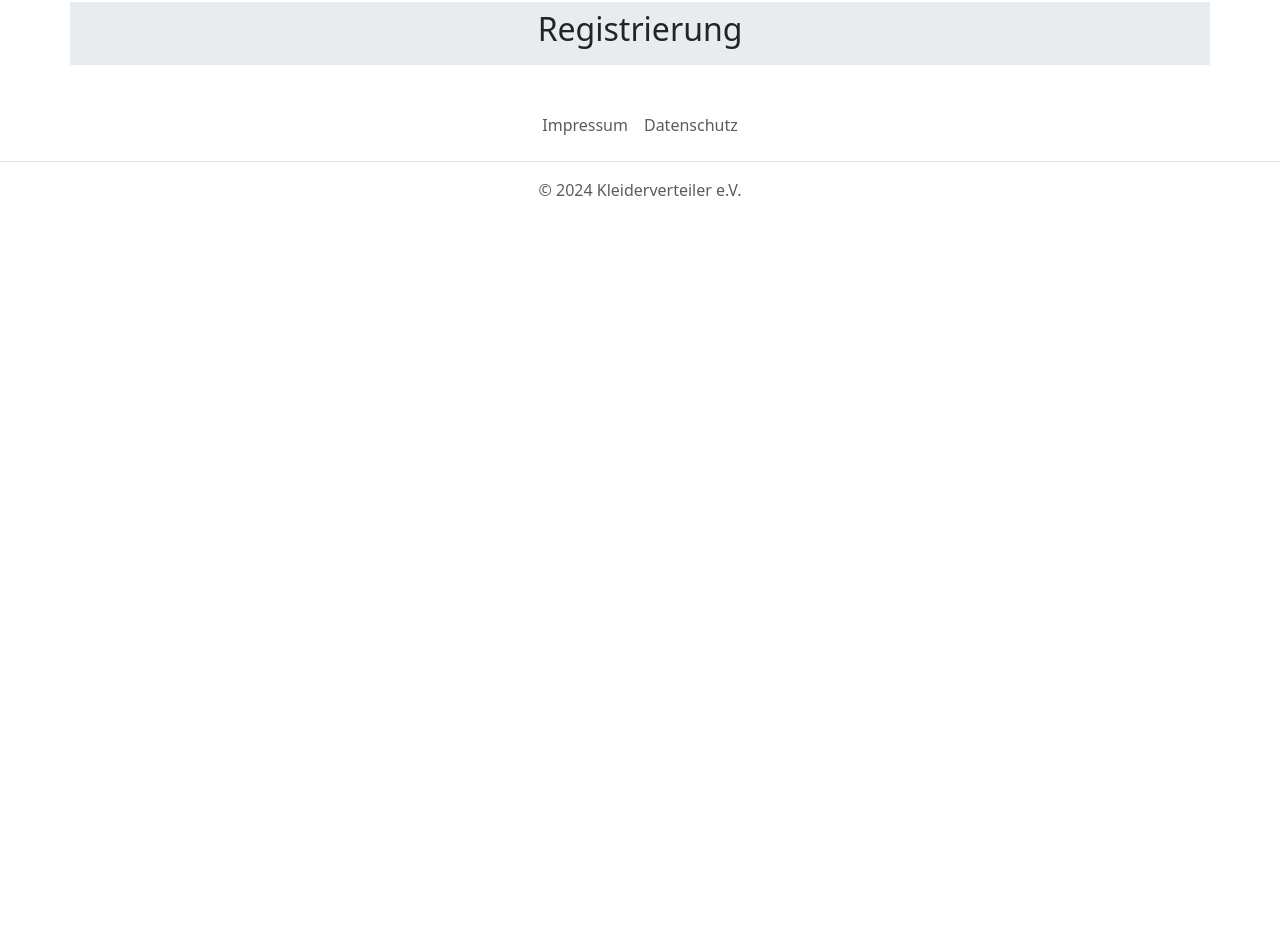
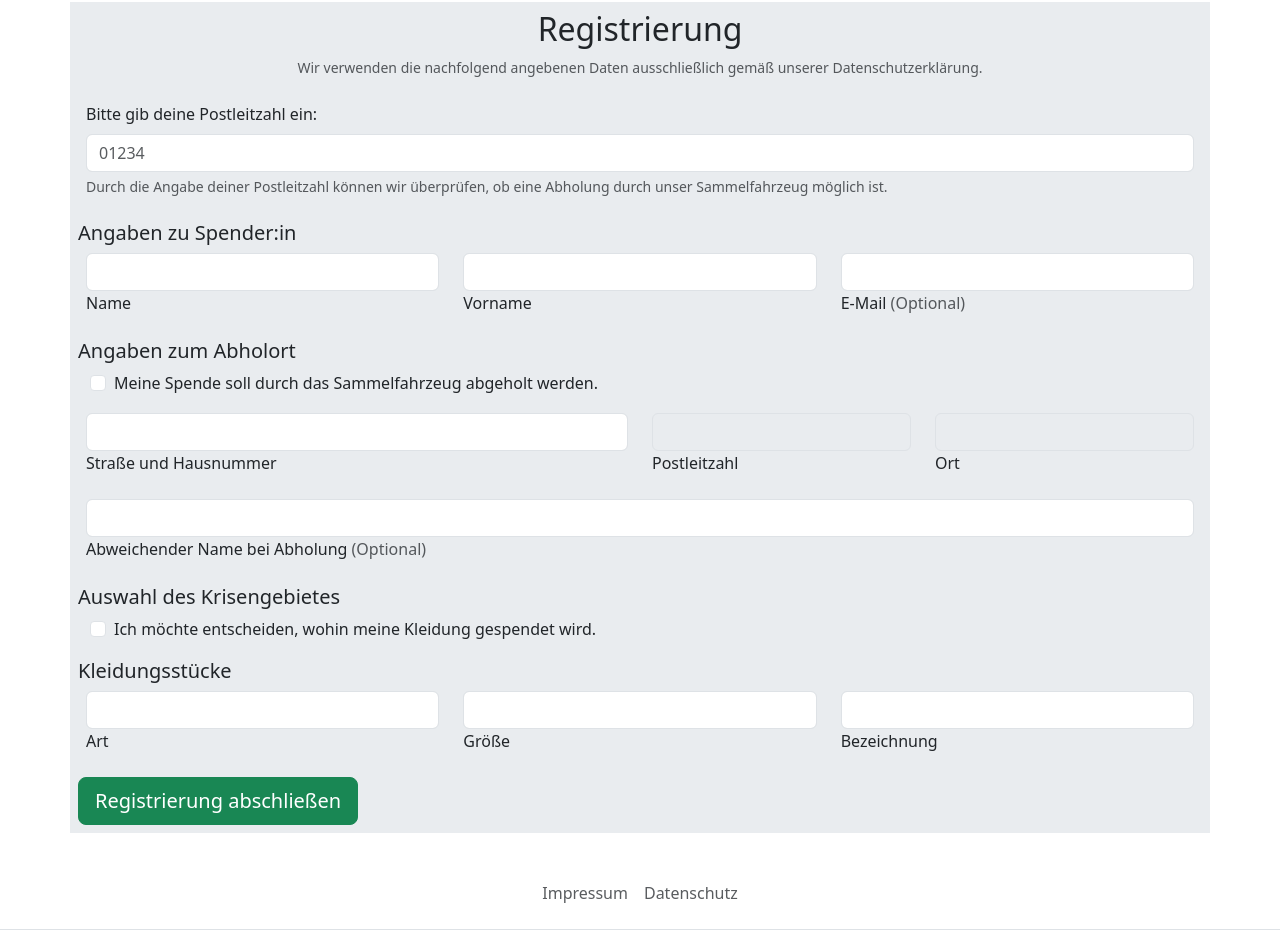
Before and after one commit to xmaxiix/kleider-verteiler, a plain HTML site: page index.html in a window 1280 px wide. Shown: the part 1860-2797 px from the top of the page. Before the commit the page ends 2118 px from the top, so only its background shows below. Drawn offline with Linux system fonts and the light colour scheme.

Commit message:
add registration section

```diff
--- a/css/styles.css
+++ b/css/styles.css
@@ -1,4 +1,5 @@
 .c-credits {
     font-size: 9px;
     color:rgb(71, 68, 75);
+    text-align: right;
 }
--- a/index.html
+++ b/index.html
@@ -10,11 +10,12 @@
   <meta property="og:description" content="Eine Webseite zur Unterstützung der Logistik und Organisation von Kleiderspenden." />
   <meta property="og:image" content="images/kleidersammlung.png" />
   <meta property="og:image:alt" content="Szene von Menschen, die Kleidung sammeln und weitergeben." />
-  <!-- Eigne CSS-Styles -->
+  <!-- Eigne CSS-Styles JS-Skripte -->
   <link href="css/styles.css" rel="stylesheet">
+  <script src="js/scripts.js" defer></script>
   <!-- Bootstrap's CSS & JS -->
   <link href="css/bootstrap.min.css" rel="stylesheet">
-  <script defer src="js/bootstrap.bundle.min.js"></script>
+  <script src="js/bootstrap.bundle.min.js" defer></script>
   <!-- Favicon -->
   <link rel="icon" sizes="16x16 32x32 48x48" type="image/png" href="images/kleiderverteiler-logo.png" />
   <!-- Icon für iOS-Geräte, wenn Benutzer:innen die Seite zum Startbildschirm hinzufügen -->
@@ -51,12 +52,12 @@
         <section id="Intro">
           <div class="row g-2">
             <div class="col-lg-6 pt-2 pr-5">
-              <p class="lead">
+              <p class="lead" style="text-align: justify">
                 Kriege, Ver&shy;treibungen und Natur&shy;katastro&shy;phen setzen Menschen vieler&shy;orts unerwartet in Not&shy;lagen. Menschen, die davon betroffen sind, stehen plötzlich vor der Heraus&shy;forderung, ihre grund&shy;legenden Bedürf&shy;nisse wie Nahrung, Unter&shy;kunft und Kleidung zu sichern. Während&shy;des&shy;sen genießen wir in Deutsch&shy;land Sicherheit und Stabilität. Es ist wichtig, dass wir uns bewusst machen, wie viel Glück wir haben, und dass wir unseren Wohl&shy;stand und unsere Privile&shy;gien nutzen, um denen zu helfen, die weniger haben.
                 Kleider&shy;verteiler ist eine gemeinnützige Organi&shy;sation, die sich darauf spezi&shy;alisiert hat, Kleidung zu sammeln und sie an Menschen in Not zu verteilen. Durch die Registrierung und Spende Ihrer nicht mehr benötigten Kleidungs&shy;stücke auf unserer Webseite können Sie direkt dazu bei&shy;tragen, Bedürftigen zu helfen.
               </p>
             </div>
-            <div class="col-lg-6 c-credits text-end">
+            <div class="col-lg-6 c-credits">
               <img class="mw-100" src="images/hannah-busing-Zyx1bK9mqmA-unsplash.jpg" alt="Ausschnitt, von Händen, die übereinander gelegt werden.">
               <p>Foto von
                 <a href="https://unsplash.com/de/@hannahbusing?utm_content=creditCopyText&utm_medium=referral&utm_source=unsplash">Hannah Busing</a>
@@ -125,7 +126,7 @@
               </div>
             </div>
           </div>
-          <div class="c-credits text-end py-1">
+          <div class="c-credits py-1">
             <p>Fotos von
               <a href="https://unsplash.com/de/@mahmoud_ms1?utm_content=creditCopyText&utm_medium=referral&utm_source=unsplash">Mahmoud Sulaiman</a>,
               <a href="https://unsplash.com/de/@saif132000?utm_content=creditCopyText&utm_medium=referral&utm_source=unsplash">Saif Albadni</a>,
@@ -137,9 +138,114 @@
       </div>
     <section id="Registrierung">
       <div class="container bg-body-secondary mt-2 p-2">
-        <div class="row">
-          <h2 class="text-center mt-10">Registrierung</h2>
-
+        <h2 class="text-center mt-10">Registrierung</h2>
+        <p class="form-text text-center">Wir verwenden die nachfolgend angebenen Daten ausschließlich gemäß unserer Datenschutzerklärung.</p>
+        <form id="registrationForm" class="needs-validation" novalidate>
+          <section id="PLZ">
+            <div class="row p-2">
+              <div class="mb-3">
+                <label for="eingabePLZ" class="form-label">Bitte gib deine Postleitzahl ein:</label>
+                <input type="text" class="form-control" id="eingabePLZ" placeholder="01234" aria-describedby="PLZInfo" required>
+                <div id="PLZInfo" class="form-text">Durch die Angabe deiner Postleitzahl können wir überprüfen, ob eine Abholung durch unser Sammelfahrzeug möglich ist.</div>
+                <!-- Ort erkennen & Abhol-Option anzeigen-->
+              </div>
+            </div>
+          </section>
+          <section id="SpendendePerson">
+            <h5>Angaben zu Spender:in</h5>
+            <div class="row px-2">
+              <div class="col-md-4">
+                <div class="mb-3">
+                  <input type="text" class="form-control" id="regName" required>
+                  <label for="regName" class="form-label">Name</label>
+                  <div class="invalid-feedback">Wir benötigen deinen Namen für die Registrierung der Spende.</div>
+                </div>
+              </div>
+              <div class="col-md-4">
+                <div class="mb-3">
+                  <input type="text" class="form-control" id="regVorname" required>
+                  <label for="regVorname" class="form-label">Vorname</label>
+                  <div class="invalid-feedback">Wir benötigen deinen Vornamen für die Registrierung der Spende.</div>
+                </div>
+              </div>
+              <div class="col-md-4">
+                <div class="mb-3">
+                  <input type="text" class="form-control" id="regMail">
+                  <label for="regMail" class="form-label">E-Mail <span class="text-body-secondary">(Optional)</span></label>
+                </div>
+              </div>
+            </div>
+          </section>
+          <section id="Abholort">
+            <h5>Angaben zum Abholort</h5>
+            <div class="row px-2 mb-3 ">
+              <div class="mx-3 form-check">
+                <input type="checkbox" class="form-check-input" id="auswahlAbholung">
+                <label class="form-check-label" for="auswahlAbholung">Meine Spende soll durch das Sammelfahrzeug abgeholt werden.</label>
+              </div>
+            </div>
+            <div class="row px-2">
+              <div class="col-md-6">
+                <div class="mb-3">
+                  <input type="text" class="form-control" id="regAdresse" required>
+                  <label for="regAdresse" class="form-label">Straße und Hausnummer</label>
+                  <div class="invalid-feedback">Wir benötigen deine Adresse für die Abholung durch unser Sammelfahrzeug.</div>
+                </div>
+              </div>
+              <div class="col-md-3">
+                <div class="mb-3">
+                  <input type="text" class="form-control disable" id="regPLZ" disabled>
+                  <label for="regPLZ" class="form-label">Postleitzahl</label>
+                </div>
+              </div>
+              <div class="col-md-3">
+                <div class="mb-3">
+                  <input type="text" class="form-control" id="regOrt" disabled>
+                  <label for="regOrt" class="form-label">Ort</label>
+                </div>
+              </div>
+            </div>
+            <div class="row px-2">
+              <div class="mb-3">
+                <input type="text" class="form-control" id="regNameAbholung">
+                <label for="regNameAbholung" class="form-label">Abweichender Name bei Abholung <span class="text-body-secondary">(Optional)</span></label>
+              </div>
+            </div>
+          </section>
+          <section id="Zustellungsland">
+            <h5>Auswahl des Krisengebietes</h5>
+            <div class="row px-2 mb-3 ">
+              <div class="mx-3 form-check">
+                <input type="checkbox" class="form-check-input" id="auswahlKrisengebiet">
+                <label class="form-check-label" for="auswahlKrisengebiet">Ich möchte entscheiden, wohin meine Kleidung gespendet wird.</label>
+              </div>
+            </div>
+          </section>
+          <section id="Kleidungsstücke">
+            <h5>Kleidungsstücke</h5>
+            <div class="row px-2">
+              <div class="col-md-4">
+                <div class="mb-3">
+                  <input type="text" class="form-control" id="regKSArt" required>
+                  <label for="regKSArt" class="form-label">Art</label>
+                </div>
+              </div>
+              <div class="col-md-4">
+                <div class="mb-3">
+                  <input type="text" class="form-control" id="regKSGröße" required>
+                  <label for="regKSGröße" class="form-label">Größe</label>
+                </div>
+              </div>
+              <div class="col-md-4">
+                <div class="mb-3">
+                  <input type="text" class="form-control" id="regKSBezeichnung">
+                  <label for="regKSBezeichnung" class="form-label">Bezeichnung</label>
+                </div>
+              </div>
+            </div>
+          </section>
+          <button type="submit" class="btn btn-success btn-lg">Registrierung abschließen</button>
+        </form>
         </div>
       </div>
     </section>
--- /dev/null
+++ b/js/scripts.js
@@ -0,0 +1,15 @@
+// Eigener Validierungsstil (aus Bootstrap Beispiel: https://getbootstrap.com/docs/5.3/examples/checkout/)
+(() => {
+    'use strict'
+    const forms = document.querySelectorAll('.needs-validation')
+    Array.from(forms).forEach(form => {
+      form.addEventListener('submit', event => {
+        if (!form.checkValidity()) {
+          event.preventDefault()
+          event.stopPropagation()
+        }
+
+        form.classList.add('was-validated')
+      }, false)
+    })
+  })()
```
